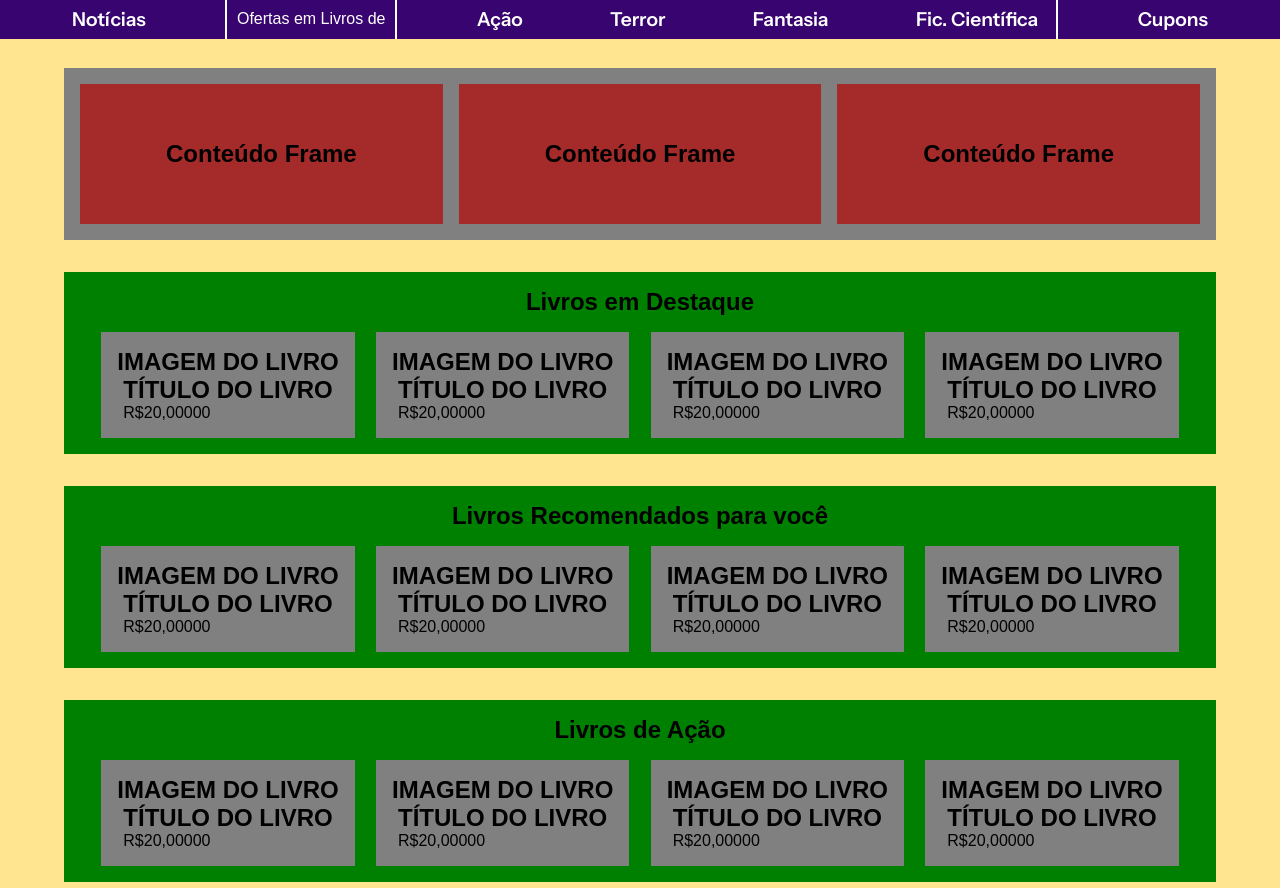
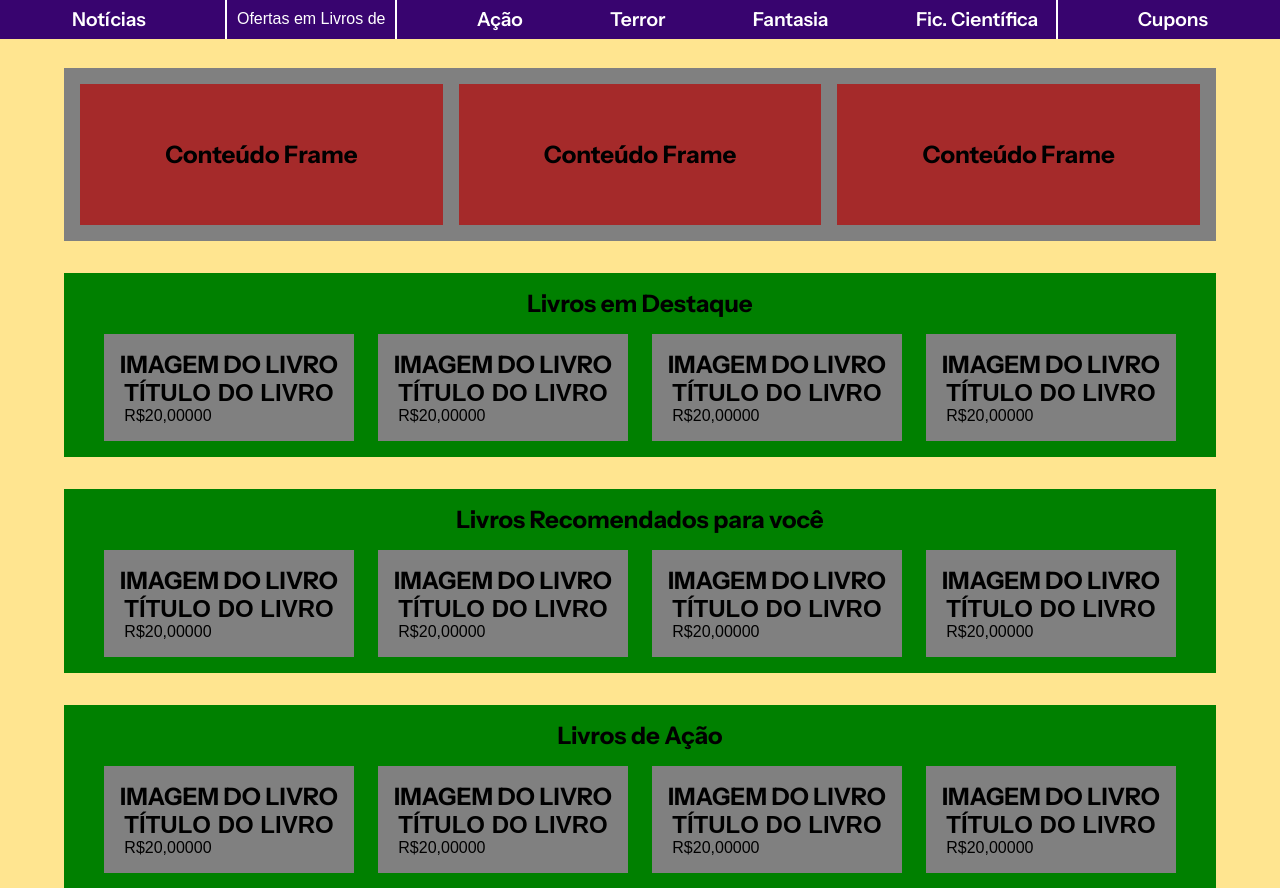
Before and after one commit to rodrigo-fullstack/jovem-pagina, a PHP site: page /index.html in a window 1280 px wide. Shown: the part 76-964 px from the top of the page. Run offline with PHP 8.4, Linux system fonts and the light colour scheme; some web fonts are replaced.

Commit message:
feat (style): Fonte dos H1

```diff
--- a/assets/css/root.css
+++ b/assets/css/root.css
@@ -33,6 +33,10 @@ button{
 
 }
 
+h1{
+    font-family: 'Instrument Sans';
+}
+
 .emphasis{
     font-style: normal;
     display: inline-flex;
```
